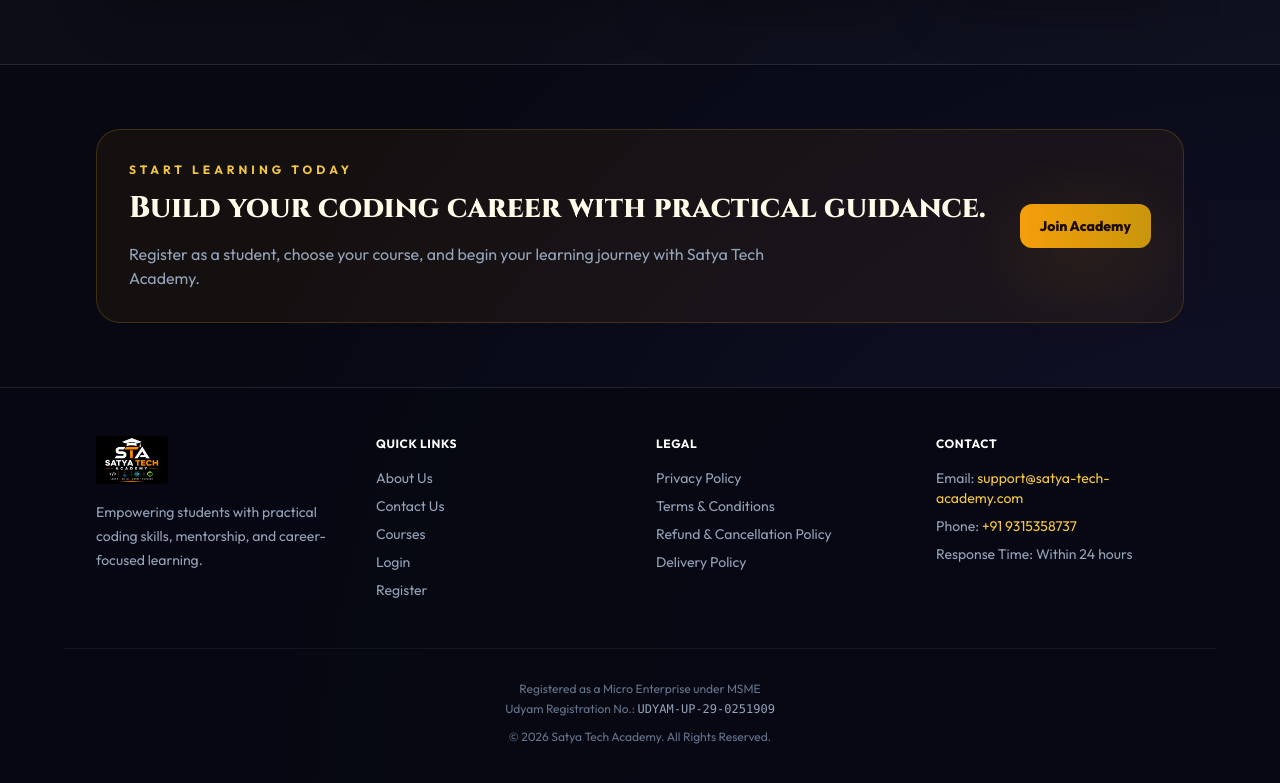
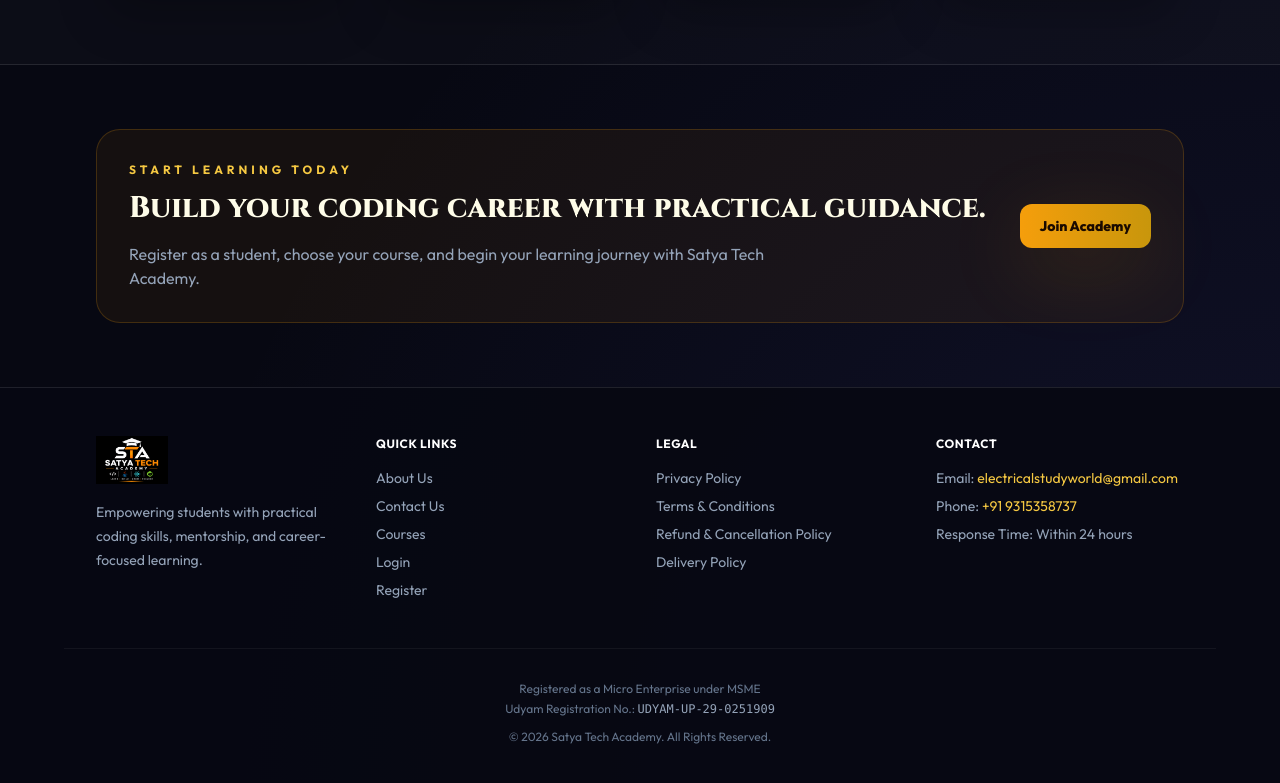
Before and after one commit to satya94406/Satya-Tech-Academy, a React (Vite) app in the folder frontend/: page / in a window 1280 px wide. Shown: the part 2745-3528 px from the top of the page. Built offline with nearby package versions, Linux system fonts and the light colour scheme; no server answers.

Commit message:
email changed

```diff
--- a/frontend/src/components/Chatbot.jsx
+++ b/frontend/src/components/Chatbot.jsx
@@ -66,9 +66,18 @@
     <div className="fixed bottom-5 right-5 z-50">
       {open && (
         <div className="mb-4 w-[calc(100vw-2.5rem)] max-w-sm overflow-hidden rounded-3xl border border-white/10 bg-academy-900 shadow-2xl">
-          <div className="border-b border-white/10 bg-white/[0.04] px-5 py-4">
-            <p className="font-bold text-white">STA Student Assistant</p>
-            <p className="text-xs text-slate-400">Course and enrollment help</p>
+          <div className="flex items-start justify-between border-b border-white/10 bg-white/[0.04] px-5 py-4">
+            <div>
+              <p className="font-bold text-white">STA Student Assistant</p>
+              <p className="text-xs text-slate-400">Course and enrollment help</p>
+            </div>
+            <button
+              onClick={() => setOpen(false)}
+              className="text-slate-400 transition-colors hover:text-white"
+              aria-label="Close chatbot"
+            >
+              ✕
+            </button>
           </div>
 
           <div className="max-h-80 space-y-3 overflow-y-auto p-4">
--- a/frontend/src/components/Footer.jsx
+++ b/frontend/src/components/Footer.jsx
@@ -45,7 +45,7 @@
         <div className="space-y-4">
           <h3 className="font-bold text-white uppercase tracking-wider text-xs">Contact</h3>
           <ul className="space-y-2">
-            <li>Email: <a href="mailto:support@satya-tech-academy.com" className="text-gold-400 hover:underline">support@satya-tech-academy.com</a></li>
+            <li>Email: <a href="mailto:electricalstudyworld@gmail.com" className="text-gold-400 hover:underline">electricalstudyworld@gmail.com</a></li>
             <li>Phone: <a href="tel:9315358737" className="text-gold-400 hover:underline">+91 9315358737</a></li>
             <li>Response Time: Within 24 hours</li>
           </ul>
--- a/frontend/src/pages/DeliveryPolicyPage.jsx
+++ b/frontend/src/pages/DeliveryPolicyPage.jsx
@@ -46,7 +46,7 @@
           <section>
             <h2 className="font-cinzel text-2xl font-bold text-white mb-3">5. Contact Information</h2>
             <p>
-              For any issues regarding course access or delivery of your digital content, please reach out to us at: <a href="mailto:support@satya-tech-academy.com" className="text-gold-400 hover:underline">support@satya-tech-academy.com</a>
+              For any issues regarding course access or delivery of your digital content, please reach out to us at: <a href="mailto:electricalstudyworld@gmail.com" className="text-gold-400 hover:underline">electricalstudyworld@gmail.com</a>
             </p>
           </section>
         </div>
--- a/frontend/src/pages/PrivacyPolicyPage.jsx
+++ b/frontend/src/pages/PrivacyPolicyPage.jsx
@@ -61,7 +61,7 @@
             <h2 className="font-cinzel text-2xl font-bold text-white mb-3">7. Contact Us</h2>
             <p>
               If you have any questions or concerns regarding this Privacy Policy, please contact us at: <br />
-              <a href="mailto:support@satya-tech-academy.com" className="text-gold-400 hover:underline">support@satya-tech-academy.com</a>
+              <a href="mailto:electricalstudyworld@gmail.com" className="text-gold-400 hover:underline">electricalstudyworld@gmail.com</a>
             </p>
           </section>
         </div>
--- a/frontend/src/pages/RefundPolicyPage.jsx
+++ b/frontend/src/pages/RefundPolicyPage.jsx
@@ -57,7 +57,7 @@
           <section>
             <h2 className="font-cinzel text-2xl font-bold text-white mb-3">6. Contact for Issues</h2>
             <p>
-              If you experience a payment failure where the amount was deducted but the course was not assigned, or if you wish to report a duplicate payment, please email us immediately at: <a href="mailto:support@satya-tech-academy.com" className="text-gold-400 hover:underline">support@satya-tech-academy.com</a>
+              If you experience a payment failure where the amount was deducted but the course was not assigned, or if you wish to report a duplicate payment, please email us immediately at: <a href="mailto:electricalstudyworld@gmail.com" className="text-gold-400 hover:underline">electricalstudyworld@gmail.com</a>
             </p>
           </section>
         </div>
--- a/frontend/src/pages/TermsPage.jsx
+++ b/frontend/src/pages/TermsPage.jsx
@@ -70,7 +70,7 @@
           <section>
             <h2 className="font-cinzel text-2xl font-bold text-white mb-3">8. Contact Us</h2>
             <p>
-              For any questions regarding these terms, contact us at: <a href="mailto:support@satya-tech-academy.com" className="text-gold-400 hover:underline">support@satya-tech-academy.com</a>
+              For any questions regarding these terms, contact us at: <a href="mailto:electricalstudyworld@gmail.com" className="text-gold-400 hover:underline">electricalstudyworld@gmail.com</a>
             </p>
           </section>
         </div>
```
